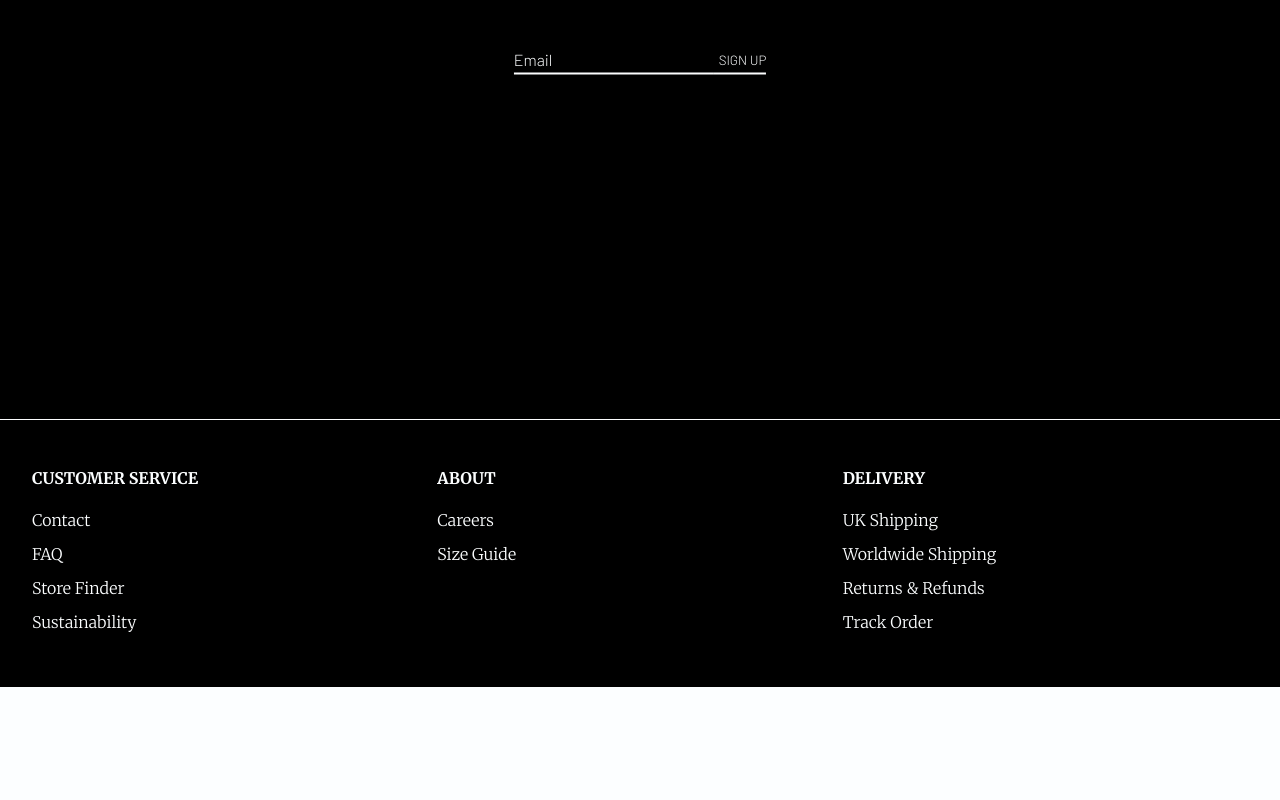
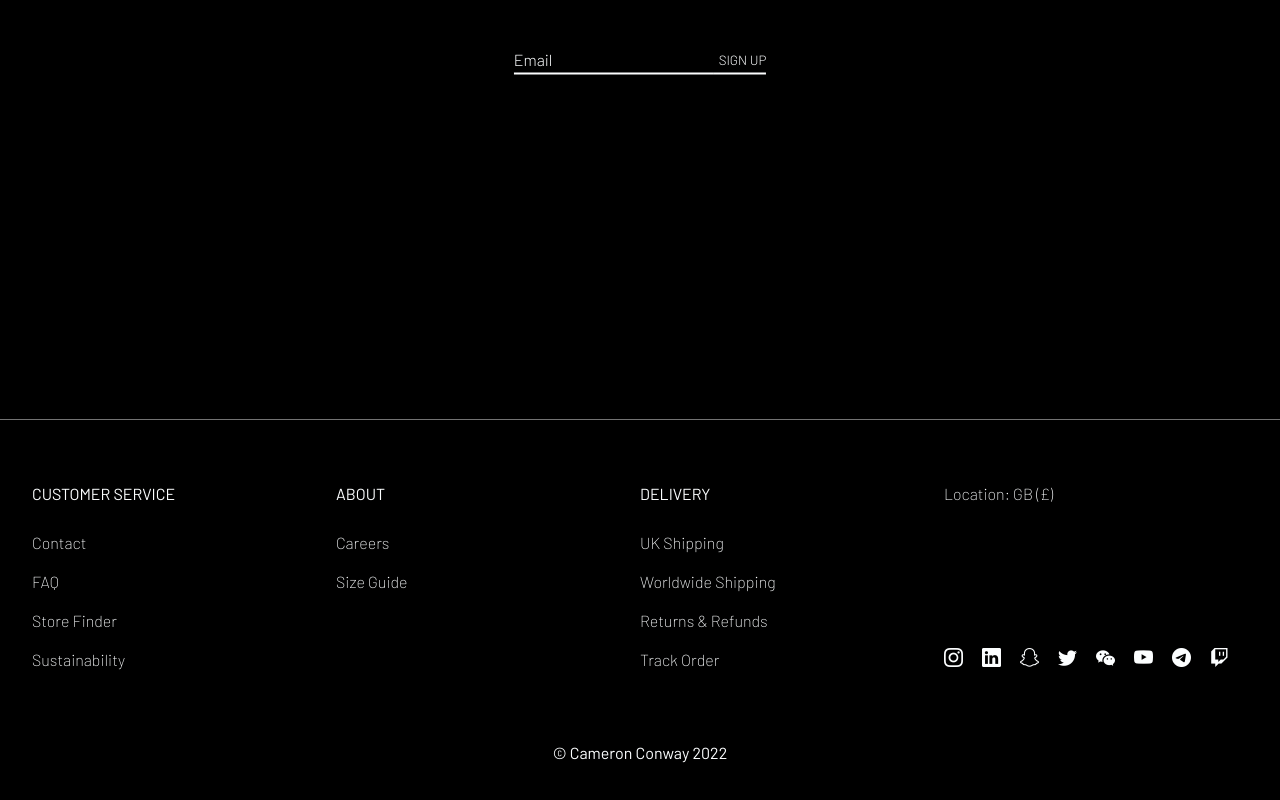
Before and after one commit to cameronteconway/fashion, a React (Create React App) app: page / in a window 1280 px wide. Shown: the part 2349-3149 px from the top of the page. Before the commit the page ends 3036 px from the top, so only its background shows below. Built offline with nearby package versions, Linux system fonts and the light colour scheme; a web font is replaced by a local one.

Commit message:
Clean up

```diff
--- a/src/commonUtils.js
+++ b/src/commonUtils.js
@@ -12,3 +12,9 @@ export const getCurrentSeason = () => {
         return 'Winter';
     }
 };
+
+export const getYear = () => {
+    const dateNow = new Date();
+    let yearNow = dateNow.getFullYear();
+    return yearNow;
+};
--- a/src/components/Footer.js
+++ b/src/components/Footer.js
@@ -1,4 +1,6 @@
 import FooterColumn from './FooterColumn';
+import { getYear } from '../commonUtils';
+
 import '../styles/Footer.css';
 
 const Footer = ({ data }) => {
@@ -9,7 +11,48 @@ const Footer = ({ data }) => {
     return (
         <div className='footer-background'>
             <div className='wrapper'>
-                <div className='footer-container'>{renderColumns}</div>
+                <div className='footer-container'>
+                    {renderColumns}
+                    <div className='final-column'>
+                        <span>Location: GB (£)</span>
+                        <div className='social-links'>
+                            <a href='/#'>
+                                <i className='bi bi-instagram'></i>
+                            </a>
+                            <a href='/#'>
+                                <i className='bi bi-linkedin'></i>
+                            </a>
+                            <a href='/#'>
+                                <i className='bi bi-snapchat'></i>
+                            </a>
+                            <a href='/#'>
+                                <i className='bi bi-twitter'></i>
+                            </a>
+                            <a href='/#'>
+                                <i className='bi bi-wechat'></i>
+                            </a>
+                            <a href='/#'>
+                                <i className='bi bi-youtube'></i>
+                            </a>
+                            <a href='/#'>
+                                <i className='bi bi-telegram'></i>
+                            </a>
+                            <a href='/#'>
+                                <i className='bi bi-twitch'></i>
+                            </a>
+                        </div>
+                    </div>
+                </div>
+                <div className='copyright'>
+                    ©{' '}
+                    <a
+                        href='https://cameronconway.co.uk'
+                        title="Go to Cameron Conway's portfolio website"
+                    >
+                        Cameron Conway
+                    </a>{' '}
+                    {getYear()}
+                </div>
             </div>
         </div>
     );
--- a/src/components/FooterColumn.js
+++ b/src/components/FooterColumn.js
@@ -1,7 +1,6 @@
 import '../styles/FooterColumn.css';
 
 const FooterColumn = ({ columnData }) => {
-    console.log(Object.values(columnData));
     const renderColumn = Object.values(columnData)[0].map((item, index) => (
         <a href='#' key={index}>
             {item}
--- a/src/components/SignUp.js
+++ b/src/components/SignUp.js
@@ -1,4 +1,4 @@
-import React, { useEffect, useState, useRef } from 'react';
+import React, { useState, useRef } from 'react';
 
 import '../styles/SignUp.css';
 
@@ -36,7 +36,7 @@ const SignUp = () => {
                         <form>
                             <div
                                 className={`form-container ${
-                                    isFocused ? 'focused' : null
+                                    isFocused ? 'focused' : '!focused'
                                 }`}
                             >
                                 <div className='form-input'>
--- a/src/styles/App.css
+++ b/src/styles/App.css
@@ -1,13 +1,10 @@
 :root {
     --platinum: #e2e1e1;
-    --background: #9fb8ad;
-    --lightgrey: #ced0ce;
-    --riflegreen: #4e6246;
-    --onyx: #3f403f;
     --dark-text: #272323;
-    --dark-blue: #88a2aa;
-    --black: #090909;
     --white: #fcfeff;
+    --grey: #737373;
+    --special: #f69b0f;
+    --black: #000000;
 }
 
 * {
--- a/src/styles/Footer.css
+++ b/src/styles/Footer.css
@@ -1,7 +1,8 @@
 .footer-background {
-    background-color: black;
-    border-top: 1px solid var(--white);
-    padding: 3rem 0;
+    background-color: var(--black);
+    border-top: 1px solid var(--grey);
+    padding: 4rem 0;
+    font-family: 'Barlow', sans-serif;
 }
 .footer-background .wrapper {
     max-width: 1750px;
@@ -10,17 +11,67 @@
 
 .footer-background .footer-container {
     display: grid;
-    grid-template-columns: repeat(3, 1fr);
+    grid-template-columns: repeat(2, 1fr);
+    row-gap: 3rem;
+}
+
+/* Final Column */
+.footer-background .footer-container .final-column {
+    position: relative;
+}
+.footer-background .footer-container .final-column span {
+    color: var(--white);
+    font-weight: lighter;
+}
+
+/* Social */
+.footer-background .footer-container .social-links {
+    display: grid;
+    grid-template-columns: repeat(4, 1fr);
+    position: absolute;
+    bottom: 0;
+    width: 100%;
+    row-gap: 20px;
+    margin-bottom: 10px;
+}
+.footer-background .footer-container .social-links a {
+    color: var(--white);
+    font-size: 19px;
+}
+.footer-background .footer-container .social-links a:hover,
+.footer-background .footer-container .social-links a:focus {
+    color: var(--special);
+}
+
+/* Copyright */
+.footer-background .copyright {
+    text-align: center;
+    padding-top: 4rem;
+    color: var(--white);
+}
+.footer-background .copyright a {
+    color: var(--white);
+    text-decoration: none;
+}
+.footer-background .copyright a:hover,
+.footer-background .copyright a:focus {
+    text-decoration: underline;
 }
 
 @media only screen and (min-width: 600px) {
 }
 
 @media only screen and (min-width: 768px) {
+    .footer-background .footer-container {
+        grid-template-columns: repeat(4, 1fr);
+    }
 }
 
 @media only screen and (min-width: 992px) {
 }
 
 @media only screen and (min-width: 1200px) {
+    .footer-background .footer-container .social-links {
+        grid-template-columns: repeat(8, 1fr);
+    }
 }
--- a/src/styles/FooterColumn.css
+++ b/src/styles/FooterColumn.css
@@ -1,29 +1,19 @@
-.footer-column {
-}
 .footer-column .footer-column-title {
     color: var(--white);
-    font-weight: 600;
     text-transform: uppercase;
-    /* font-size: 14px; */
-    margin-bottom: 15px;
+    margin-bottom: 20px;
     display: block;
-    /* font-family: 'Barlow', sans-serif; */
-    font-family: 'Merriweather', serif;
-    /* font-weight: 300; */
-    font-weight: bolder;
 }
 .footer-column .footer-column-content {
     display: flex;
     flex-direction: column;
 }
 .footer-column .footer-column-content a {
-    margin: 7px 0;
+    margin: 10px 0;
     text-decoration: none;
     color: var(--white);
     font-weight: lighter;
-    font-family: 'Merriweather', serif;
-    /* font-family: 'DM Serif Display', serif; */
-    /* font-family: 'Barlow', sans-serif; */
+    width: fit-content;
 }
 .footer-column .footer-column-content a:hover,
 .footer-column .footer-column-content a:focus {
--- a/src/styles/News.css
+++ b/src/styles/News.css
@@ -2,7 +2,7 @@
     /* background-color: #1b1b1b; */
     /* color: var(--dark-text); */
     /* border: 1px solid red; */
-    color: black;
+    color: var(--black);
     padding: 0rem 0rem 0rem 0rem;
     position: relative;
 }
@@ -24,7 +24,7 @@
     position: relative;
 }
 .news-container .news-title-mobile {
-    color: black;
+    color: var(--black);
     font-size: 34px;
 }
 .news-container .news-content .news-title-desktop {
@@ -41,7 +41,7 @@
     position: relative;
 }
 .news-container .news-content .text-arrow .article-title {
-    color: black;
+    color: var(--black);
     font-family: 'DM Serif Display', serif;
     font-size: 18px;
     display: inline-block;
@@ -84,7 +84,7 @@
     }
     .news-container .news-content .news-title-desktop {
         display: block;
-        color: black;
+        color: var(--black);
         font-size: 34px;
         position: absolute;
         top: 75px;
--- a/src/styles/SignUp.css
+++ b/src/styles/SignUp.css
@@ -1,7 +1,12 @@
 .signup-background {
-    background-color: black;
+    background-color: var(--black);
     height: 100vh;
     position: relative;
+    display: flex;
+    -webkit-box-align: center;
+    -webkit-align-items: center;
+    -ms-flex-align: center;
+    align-items: center;
 }
 
 .signup-section {
@@ -13,15 +18,6 @@
     text-align: center;
     font-family: 'Barlow', sans-serif;
     font-weight: 300;
-    margin: 0;
-    position: absolute;
-    top: 50%;
-    left: 50%;
-    -ms-transform: translate(-50%, -50%);
-    transform: translate(-50%, -50%);
-}
-
-.signup-container span {
 }
 
 /* Form */
@@ -29,7 +25,6 @@
     padding-top: 4rem;
 }
 .signup-container form .form-container {
-    /* border: 1px solid blue; */
     display: flex;
     margin: 0 auto;
     width: fit-content;
@@ -82,3 +77,31 @@
 .signup-container form .form-container button:hover {
     cursor: pointer;
 }
+
+@media only screen and (min-width: 600px) {
+}
+
+@media only screen and (min-width: 768px) {
+    .signup-background {
+        position: relative;
+        display: block;
+        -webkit-box-align: unset;
+        -webkit-align-items: unset;
+        -ms-flex-align: unset;
+        align-items: unset;
+    }
+    .signup-container {
+        margin: 0;
+        position: absolute;
+        top: 50%;
+        left: 50%;
+        -ms-transform: translate(-50%, -50%);
+        transform: translate(-50%, -50%);
+    }
+}
+
+@media only screen and (min-width: 992px) {
+}
+
+@media only screen and (min-width: 1200px) {
+}
--- a/src/styles/Social.css
+++ b/src/styles/Social.css
@@ -32,7 +32,7 @@
     top: 50%;
     left: 50%;
     transform: translate(-50%, -50%);
-    color: black;
+    color: var(--black);
     font-family: 'DM Serif Display', serif;
 }
 
--- a/src/styles/StaticHeader.css
+++ b/src/styles/StaticHeader.css
@@ -28,7 +28,7 @@
 }
 #static-header .user-extra a:hover,
 #static-header .user-extra a:focus {
-    color: red;
+    color: var(--special);
 }
 #static-header .user-extra a .bi {
     font-size: 18px;
```
